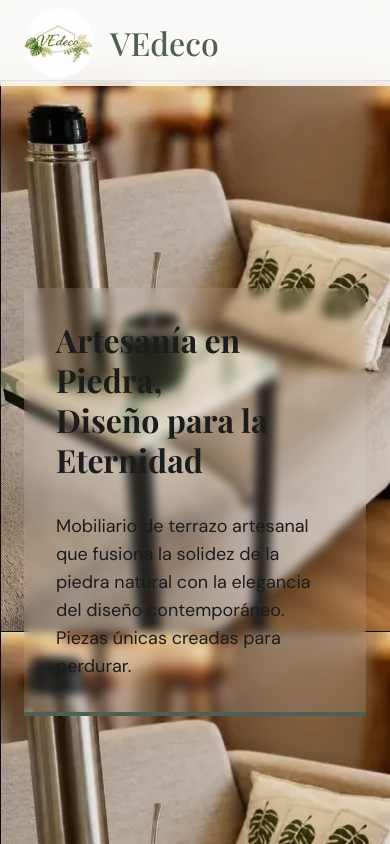
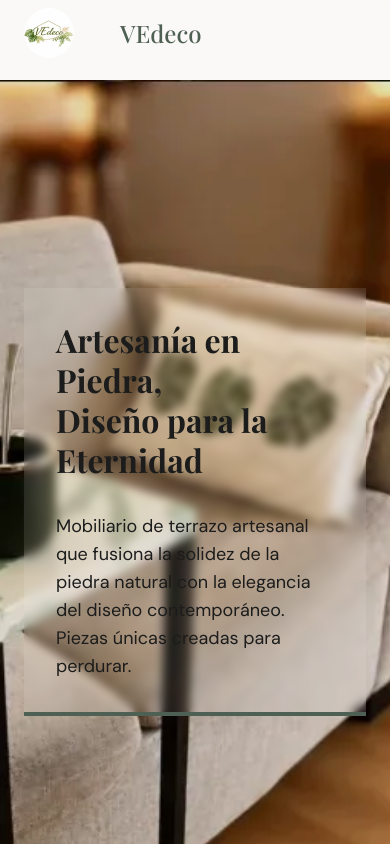
Before and after one commit to blom31/vedeco, a React (Vite) app: page / in a window 390 px wide. Shown: the top 844 px of the page. Built offline with nearby package versions, Linux system fonts and the light colour scheme.

Commit message:
test para versión mobile con img nueva en hero y cambio de logo en footer

```diff
--- a/src/components/Footer.jsx
+++ b/src/components/Footer.jsx
@@ -1,4 +1,4 @@
-import footerLogo from "../assets/logo_footer.webp";
+import logo from "../assets/logo_circ.webp";
 
 function Footer() {
   return (
@@ -10,9 +10,9 @@ function Footer() {
               alt="VEDeco Footer Logo"
               className="footer__logo-img"
               loading="lazy"
-              src={footerLogo}
+              src={logo}
             />
-            <span className="footer__logo-text">VEDeco</span>
+            <span className="footer__logo-text">VEdeco</span>
           </div>
           <p className="footer__desc">
             Artesanos del terrazo contemporáneo. Creamos piezas de diseño que
--- a/src/components/Header.jsx
+++ b/src/components/Header.jsx
@@ -21,7 +21,7 @@ function Header() {
     <header className="header">
       <nav className="header__nav">
         <div className="header__logo-container">
-          <img alt="VEDeco Logo" className="header__logo-img" src={logo} />
+          <img alt="VEdeco Logo" className="header__logo-img" src={logo} />
           <span className="header__logo-text">VEdeco</span>
         </div>
         <div className="header__menu">
--- a/src/styles/_header.scss
+++ b/src/styles/_header.scss
@@ -33,6 +33,10 @@
   &__logo-img {
     height: 70px;
     width: auto;
+    @media (max-width: 767px) {
+    height: 50px;
+
+    }
   }
 
   &__logo-text {
@@ -41,6 +45,10 @@
     font-weight: 500;
     line-height: 40px;
     color: $primary;
+    @media (max-width: 767px) {
+font-size: 24px;
+margin-left: 30px;
+    }
   }
 
   &__menu {
--- a/src/styles/_hero.scss
+++ b/src/styles/_hero.scss
@@ -20,6 +20,9 @@
     height: 100%;
     @media (max-width: 767px) {
       background-image: url("../assets/mesa1.webp");
+      background-size: cover;
+      background-position: center;
+      background-repeat: no-repeat;
     }
   }
 
```
